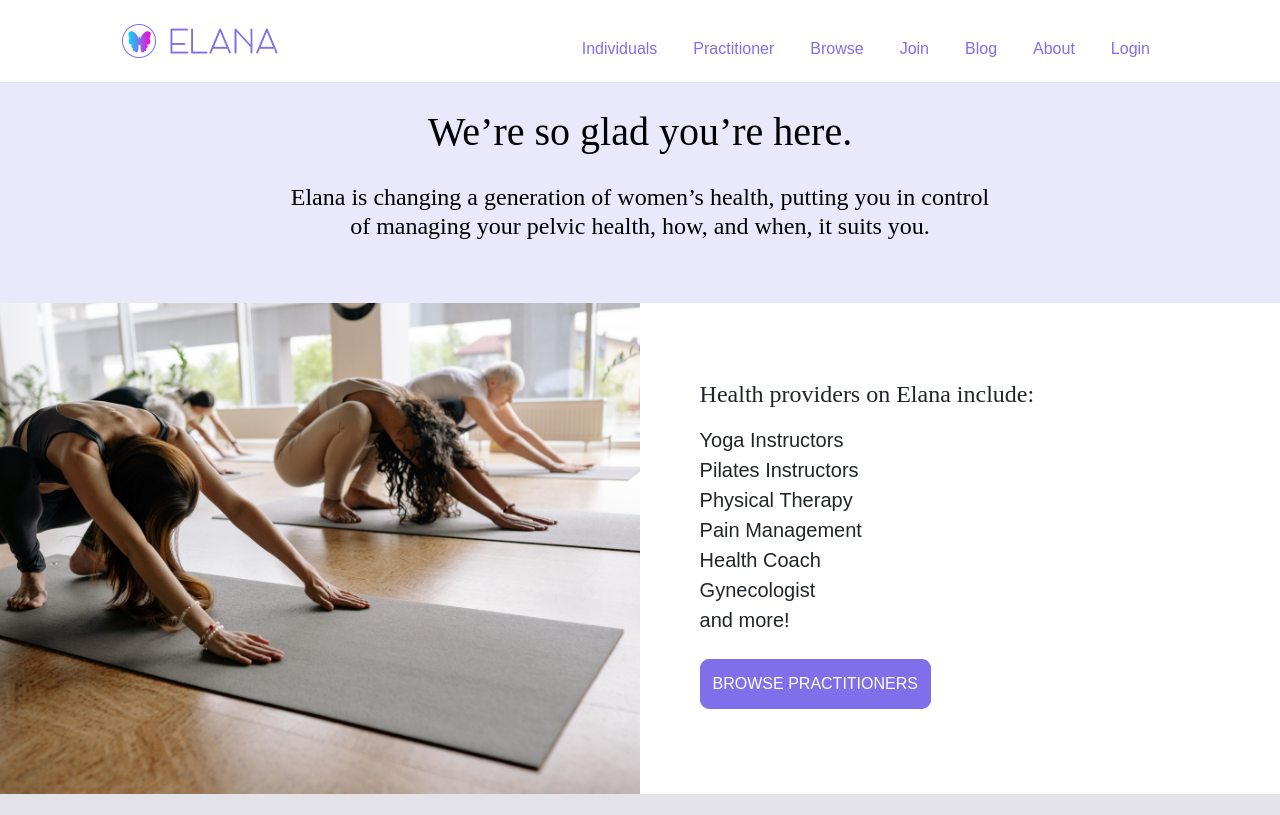
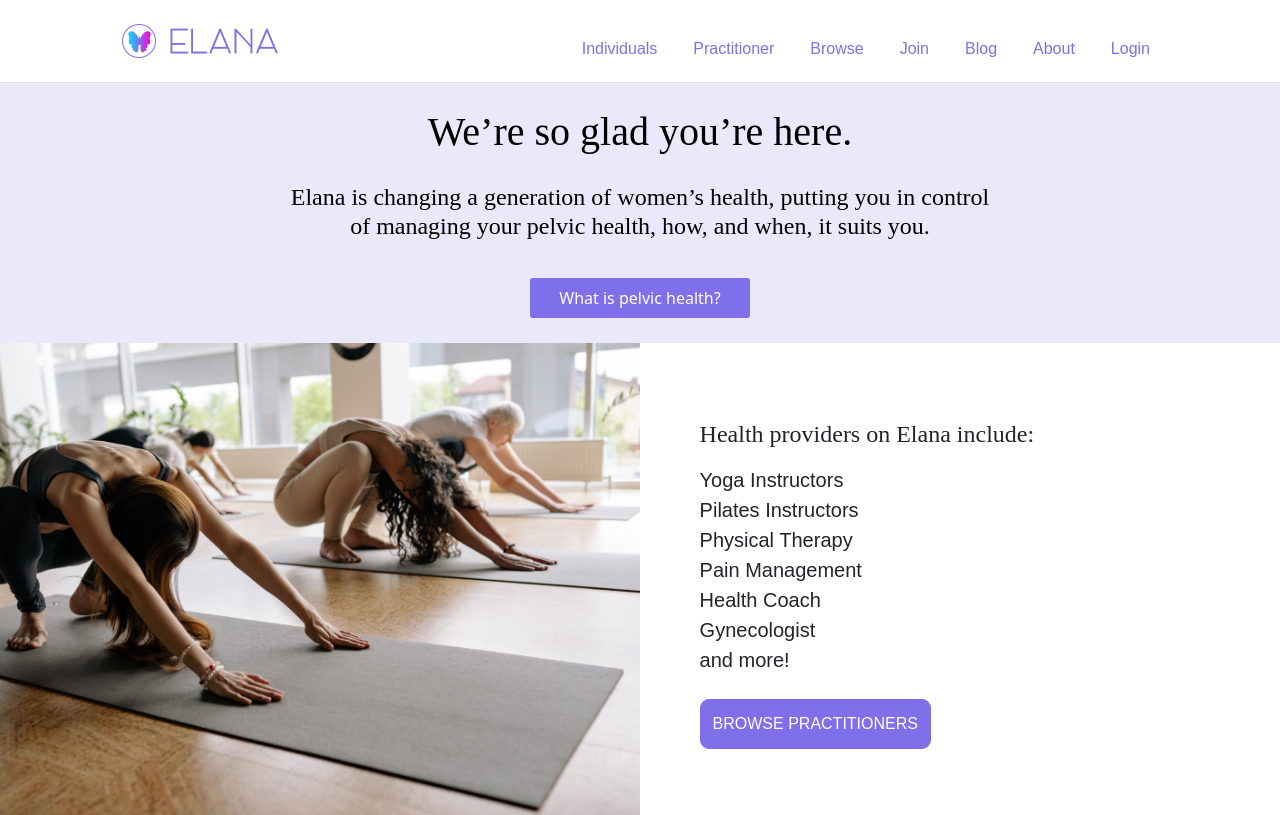
Before and after one commit to MVP-Marketplace/elana-new, a React (Create React App) app in the folder frontend/: page /individualPage in a window 1280 px wide. Shown: the top 815 px of the page. Built offline with nearby package versions, Linux system fonts and the light colour scheme; a web font is replaced by a local one.

Commit message:
more feedback done, practitioner, register, individual, and homepage

```diff
--- a/frontend/src/index.css
+++ b/frontend/src/index.css
@@ -483,13 +483,15 @@ span {
 .bgpurple {
   background-color: #EAE8FB;
   width: 100%;
-  height: 220px;
+  height: 260px;
+text-align: center;
 }
 
 .intro {
   text-align: center;
   font-family: 'Abhaya Libre', serif;
   color: black;
+  display:flex;
 }
 
 .title1 {
@@ -504,6 +506,13 @@ span {
   background-color: #E3E2E8;
   width: 100%;
   height: 230px;
+}
+.brand-bg-purple-a2 {
+  background: #7F6FEA;
+  width: 220px;
+  border-radius: 3px;
+  margin: 25px;
+  display: inline-block;
 }
 @media (max-width: 600px) {
   .bggrey {
--- a/frontend/src/pages/HomePage/IndividualPage.jsx
+++ b/frontend/src/pages/HomePage/IndividualPage.jsx
@@ -46,6 +46,7 @@ export function IndividualPage() {
             of managing your pelvic health, how, and when, it suits you.
           </h4>
         </div>
+          <a href="https://www.elana.health/post/what-is-pelvic-health" className="brand-bg-purple-a2 border-0 mx-2 a-tag p-2">What is pelvic health?</a>
       </div>
       <div className="d-flex row">
         <div className="col-sm-12 col-md-6 p-0">
--- a/frontend/src/pages/HomePage/PractitionerPage.jsx
+++ b/frontend/src/pages/HomePage/PractitionerPage.jsx
@@ -58,7 +58,7 @@ export const PractitionerPage = () => {
                     <img src={BlowHorn} alt="more" />
                   </div>
                   <p className="fs-24-20 text-al">Reach more patients</p>
-                  <span className="fs-16-12 text-dark text-ka text-nowrap">
+                  <span className="fs-16-12 text-dark text-ka text-nowrap text-skinny">
                     Fill up your patient load on your
                     <br />
                     terms with telehealth and in-
@@ -80,7 +80,7 @@ export const PractitionerPage = () => {
                     <img src={Calendar} alt="more" />
                   </div>
                   <p className="fs-24-20 text-al">Connect with Practitioners</p>
-                  <span className="fs-16-12 text-dark text-ka text-nowrap">
+                  <span className="fs-16-12 text-dark text-ka text-nowrap text-skinny">
                     Collaborate with the other practitioners
                     <br />
                     and the Elana team to help us improve
@@ -102,7 +102,7 @@ export const PractitionerPage = () => {
                     <img src={LightBulb} alt="more" />
                   </div>
                   <p className="fs-24-20 text-al">Generate Awareness</p>
-                  <span className="fs-16-12 text-dark text-ka text-nowrap">
+                  <span className="fs-16-12 text-dark text-ka text-nowrap text-skinny">
                     Reach more patients by offering
                     <br />
                     courses and content through
@@ -130,19 +130,19 @@ export const PractitionerPage = () => {
                   </h1>
                 </div>
                 <div className="d-flex justify-content-center">
-                  <h3 className="text-al fs-32 text-center">
+                  <h3 className="text-al fs-32 text-center ">
                     Joining Elana is simple and free.
                   </h3>
                 </div>
                 <div className="d-flex justify-content-center">
                   <ul className="me-8 mx-auto">
-                    <li className="text-ka fs-20 p-2 text-start">
+                    <li className="text-ka fs-16 p-2 text-start text-skinny">
                       Fill out the online application
                     </li>
-                    <li className="text-ka fs-20 p-2 text-start">
+                    <li className="text-ka fs-16 p-2 text-start text-skinny">
                       Provide us with your basic information
                     </li>
-                    <li className="text-ka fs-20 p-2 text-start">We will be in touch!</li>
+                    <li className="text-ka fs-16 p-2 text-start text-skinny">We will be in touch!</li>
                   </ul>
                 </div>
                 <div className="d-flex justify-content-center">
--- a/frontend/src/pages/Practitioner/PractitionerProfileStyles.css
+++ b/frontend/src/pages/Practitioner/PractitionerProfileStyles.css
@@ -212,10 +212,14 @@ padding-right: 55px;
 }
 
 .button-disable{
-  background-color: #d39bcb ;
+  background-color: #EAE8FB ;
   padding: 5px;
   color: black;
-  border-radius: 8px;
+  border: 1px solid #EAE8FB;
+  border-radius: 3px;
+  height: 35px;
+  margin: auto;
+  width: auto;
 }
 .margin{
   margin-left: 170px;
--- a/frontend/src/practitionerlisting.css
+++ b/frontend/src/practitionerlisting.css
@@ -51,6 +51,10 @@
 
 .text-ka {
     font-family: 'Karla', sans-serif;
+}
+
+.text-skinny{
+font-weight: 100;
 }
 
 /* TEXT SIZING */
```
